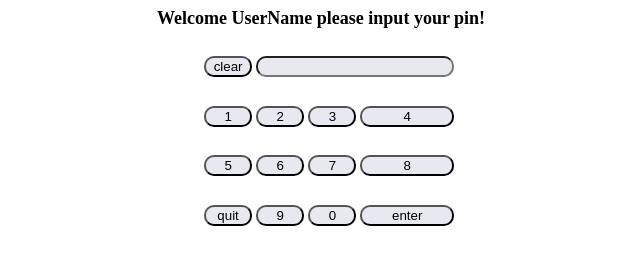
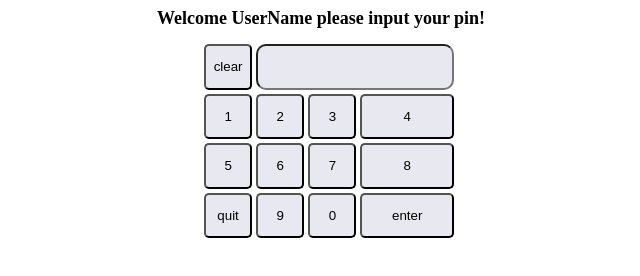
Before and after one commit to MrWhetton/API-Membership-System, a website: page public/index.html in a window 1280 px wide. Shown: the whole page, without its empty margins (319-959 px from the left). Drawn offline with Linux system fonts and the light colour scheme.

Commit message:
final touches to the Pin page

```diff
--- a/public/index.html
+++ b/public/index.html
@@ -13,11 +13,12 @@
     height: 200px;
   }
   input[type="button"]{
-    border-radius: 10px;
+    border-radius: 5px;
     background-color:rgb(232, 232, 240);
     color: black;
     border-color:black;
     width:100%;
+    height: 100%;
   }
   input[type="text"]{
     border-radius: 10px;
@@ -25,6 +26,7 @@
     background-color:rgb(232, 232, 240);
     color: black;
     width:100%;
+    height: 100%;
   }
 </style>
 
```
